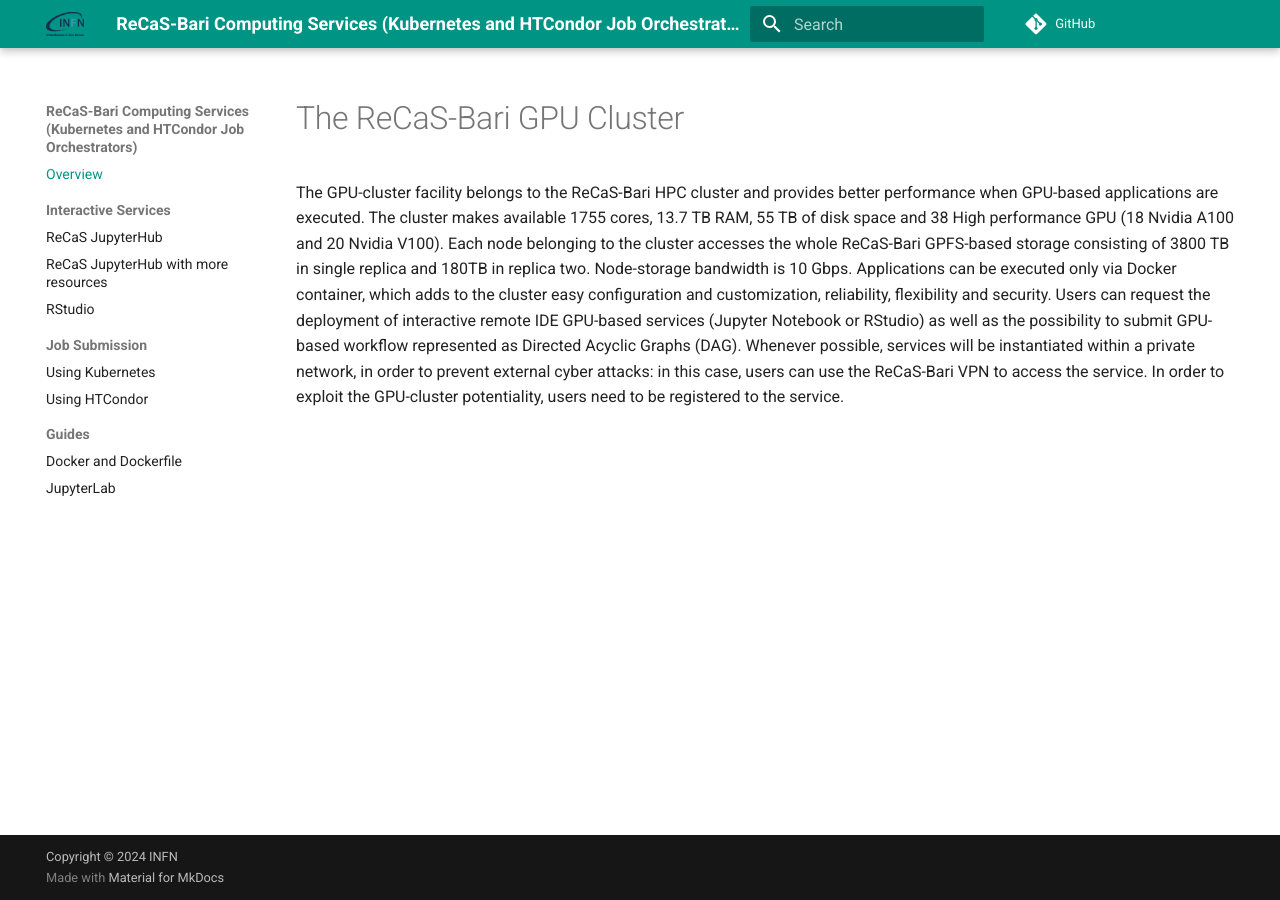
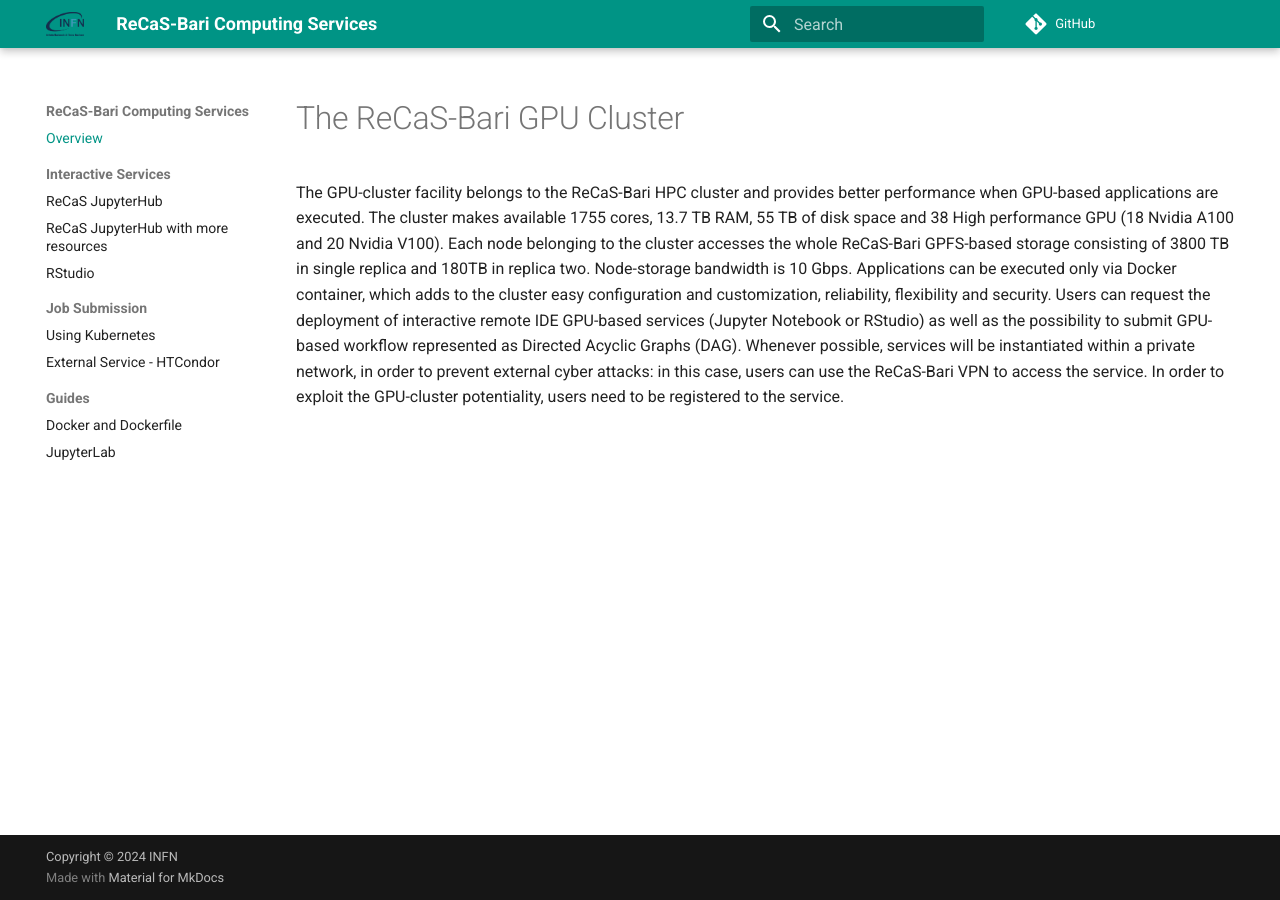
Before and after one commit to jvino/cluster-hpc-gpu-guides, an MkDocs documentation site: the page built from docs/index.md, in a window 1280 px wide. Built offline with MkDocs 1.6.1 and Material for MkDocs 9.7.7, drawn with Linux system fonts in a browser that asks for light colours; comment, search, counter and statistics services are not loaded.

Commit message:
Add htcondor links

```diff
--- a/mkdocs.yml
+++ b/mkdocs.yml
@@ -1,4 +1,4 @@
-site_name: ReCaS-Bari Computing Services (Kubernetes and HTCondor Job Orchestrators)
+site_name: ReCaS-Bari Computing Services
 repo_url: https://github.com/jvino/cluster-hpc-gpu-guides
 site_author: Gioacchino Vino - gioacchino.vino@ba.infn.it
 theme:
@@ -31,7 +31,7 @@
     - RStudio: 'interactive_services/rstudio.md'
   - Job Submission:
     - Using Kubernetes: 'job_submission/k8s-jobs.md'
-    - Using HTCondor: 'job_submission/htcondor.md'
+    - External Service - HTCondor: 'job_submission/htcondor.md'
   - Guides:
     - Docker and Dockerfile: 'guides/docker_and_dockerfile.md'
     - JupyterLab: 'guides/jupyter-lab.md'
```
